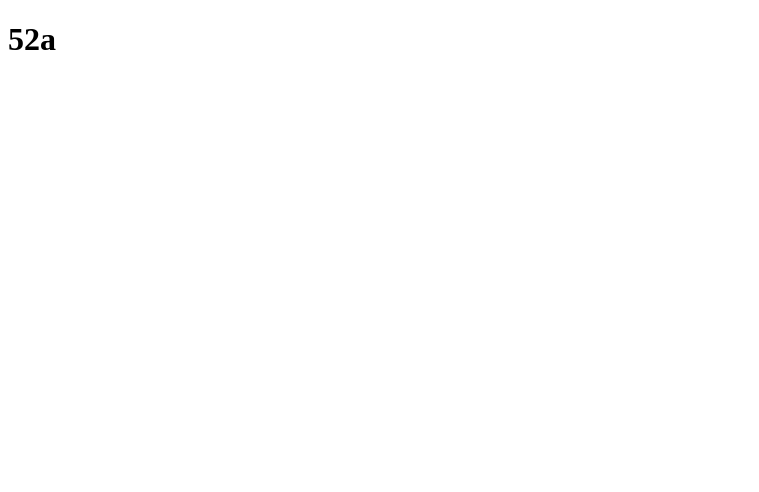
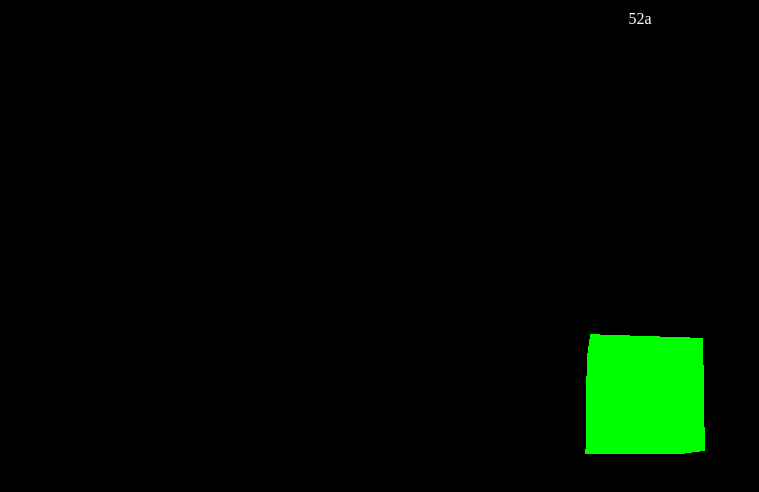
Before and after one commit to SinBosque/52a, a plain HTML site: page index.html in a window 1280 px wide. Shown: the whole page, without its empty margins (0-759 px from the left). Drawn offline with nearby package versions, Linux system fonts and the light colour scheme.

Commit message:
Update index.html

```diff
--- a/index.html
+++ b/index.html
@@ -2,10 +2,53 @@
 <html lang="en">
 <head>
     <meta charset="UTF-8">
-    <title>Personal website</title>
+    <title>My first three.js app</title>
+    <style>
+        body {
+            margin: 0;
+            color:#ffffff;
+        }
+        canvas { width: 100%; height: 100% }
+
+        #info {
+            position: absolute;
+            top: 10px;
+            width: 100%;
+            text-align: center;
+            z-index: 100;
+            display:block;
+        }
+    </style>
 </head>
 <body>
-    <h1>52a</h1>
+<script src="js/three.js"></script>
+<script>
+    var scene = new THREE.Scene();
+    var camera = new THREE.PerspectiveCamera( 75, window.innerWidth/window.innerHeight, 0.1, 1000 );
 
+    var renderer = new THREE.WebGLRenderer();
+    renderer.setSize( window.innerWidth, window.innerHeight );
+    document.body.appendChild( renderer.domElement );
+
+    var geometry = new THREE.BoxGeometry( 1, 1, 1 );
+    var material = new THREE.MeshBasicMaterial( { color: 0x00ff00 } );
+    var cube = new THREE.Mesh( geometry, material );
+    scene.add( cube );
+
+    camera.position.z = 5;
+
+    var animate = function () {
+        requestAnimationFrame( animate );
+
+        cube.rotation.x += 0.01;
+        cube.rotation.y += 0.01;
+
+        renderer.render( scene, camera );
+    };
+
+    animate();
+</script>
+
+<div id="info">52a</div>
 </body>
 </html>
```
